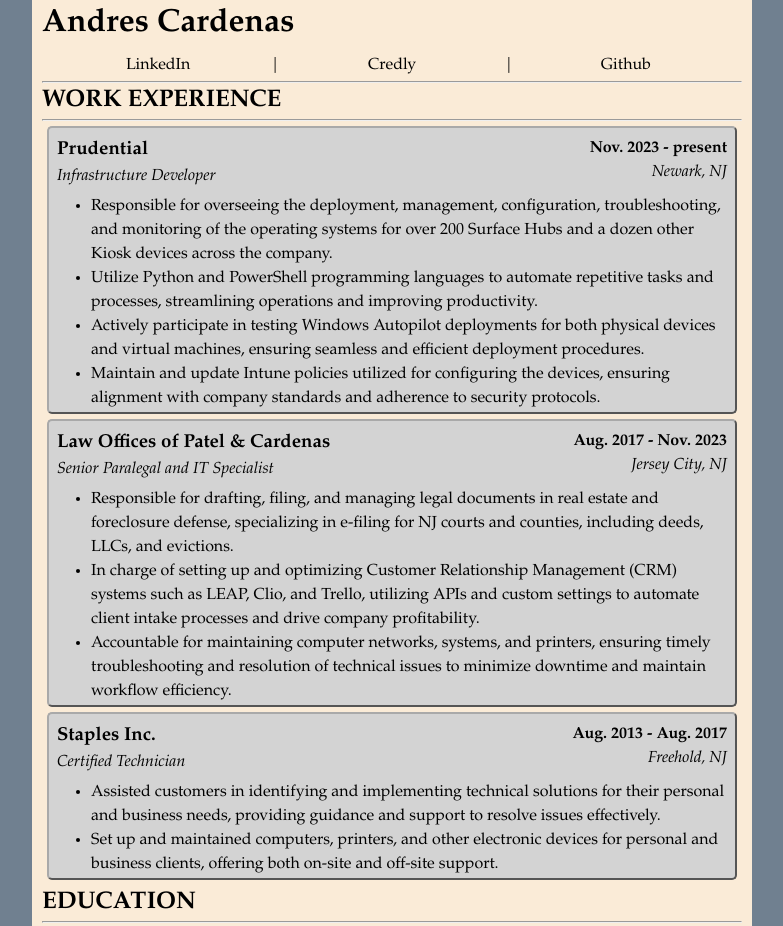
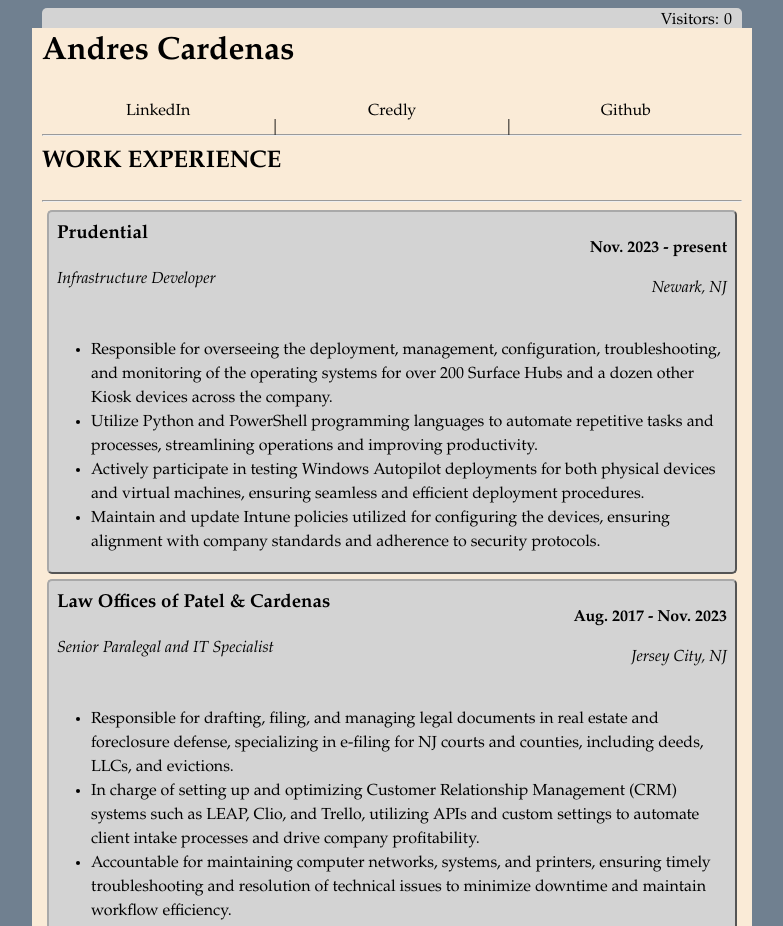
Before and after one commit to DominicanCodes/cloud-resume-challenge, a plain HTML site: page index.html in a window 1280 px wide. Shown: the top 926 px of the page, without its empty margins (248-1031 px from the left). Drawn offline with Linux system fonts and the light colour scheme.

Commit message:
add and style visitor count tags, change 'content' in meta tag for mobile viewing

```diff
--- a/index.html
+++ b/index.html
@@ -7,6 +7,10 @@
     <link rel="stylesheet" type="text/css" href="style.css">
 </head>
 <body>
+    <header>
+        <div>Visitors: </div>
+        <div id="visitCount">0</div>
+    </header>
     <div class="wrapper">
         <h1 id="name">Andres Cardenas</h1>
         <nav>
--- a/style.css
+++ b/style.css
@@ -1,5 +1,5 @@
 *{
-    margin: auto;
+    /* margin: auto; */
 }
 
 body {
@@ -13,13 +13,26 @@
     margin-top: 0;
     }
 
-#header {
-    height: 40px;
-    width: 100%;
-    /* background-color: #ffcccc; */
-    position: fixed;
-    z-index: 1;
+header {
+    margin: auto;
+    max-width: 700px;
+    display: flex;
+    flex-direction: row;
+    justify-content: flex-end;
+    background-color: lightgray;
+    border-top-left-radius: 5px;
+    border-top-right-radius: 5px;
     }
+
+header > div {
+    height: 20px;
+    padding-right: 5px;
+}
+
+#visitCount {
+    padding-right: 10px;
+}
+
 
 nav {
     display: flex;
@@ -53,6 +66,7 @@
 }
 
 div.wrapper {
+    margin: auto;
     max-width: 700px;
     padding-left: 10px;
     padding-right: 10px;
@@ -106,10 +120,8 @@
     background-color: antiquewhite;
     border-style:double;
     border-width: 3px;
-    /* border-top: 15px;
-    border-bottom: 0px;
-    border-left: 0px;
-    border-right: 0px; */
+
+    margin: auto;
     text-align: right;
     max-width: 750px;
     padding-top: 2px;
```
